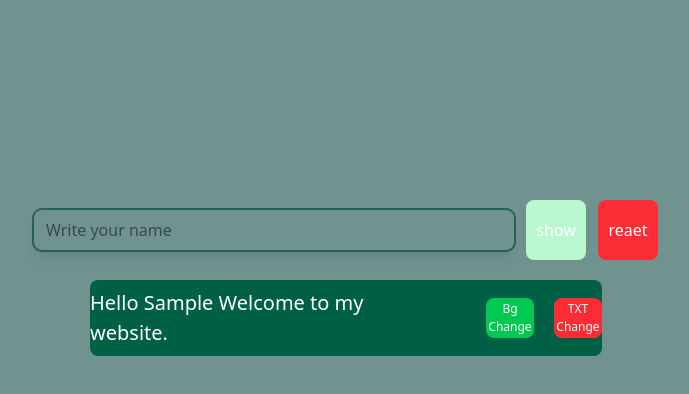
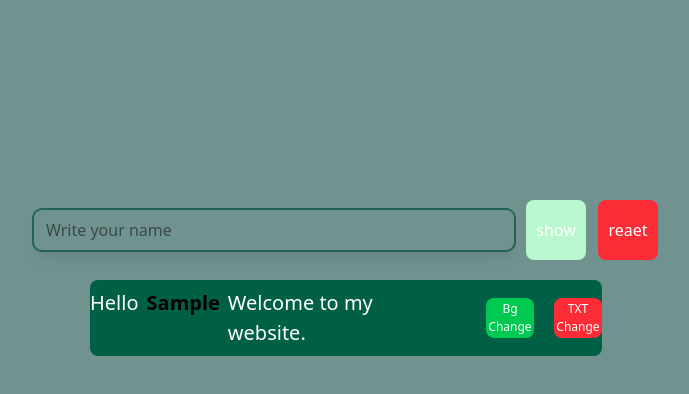
Before and after one commit to mostafa0824/Todo-List, a React (Vite) app: page / in a window 1280 px wide. Both pictures are taken after typing "Sample" into the empty fields and a click on the button "reaet". Shown: the top 394 px of the page, without its empty margins (294-983 px from the left). Built offline with nearby package versions, Linux system fonts and the light colour scheme.

Commit message:
reforms & style text.name

```diff
--- a/src/components/Todo.jsx
+++ b/src/components/Todo.jsx
@@ -9,7 +9,7 @@ export default function Todo() {
         e.preventDefault()
     if(values.trim()){
      const newItem={
-        id:Date.now(),
+        id:Date.now() + Math.random(),
         name:values,
         txt:'Hello',
         message:'Welcome to my website.',
@@ -50,7 +50,9 @@ const textColor=(id)=>{
    {items.map((item)=>(
   <div key={item.id} className={`todo flex justify-around items-center gap-[50px] w-[40%] py-2 rounded-lg hover:scale-[1.02] transition-scale duration-[.3s,.3s] ease-in-out ${item.bgChange ? 'bg-blue-500' : 'bg-emerald-800'}`}>
     <div className={`flex gap-2 w-100 text-[20px] ${item.textChange ? 'text-black' : 'text-white'}`}>
-        {item.txt} {item.name} {item.message}
+        {item.txt}
+         <p className={`font-bold ${item.textChange ?'text-white':'text-black'}`}>{item.name}</p>
+        {item.message}
     </div>
     <div className='flex gap-5'>
       <button className='bg-green-500 hover:bg-green-700 transition-all duration-300 w-12 h-10 rounded-lg cursor-pointer text-white text-[12px]' onClick={() => bgColor(item.id)}>Bg Change</button>
```
